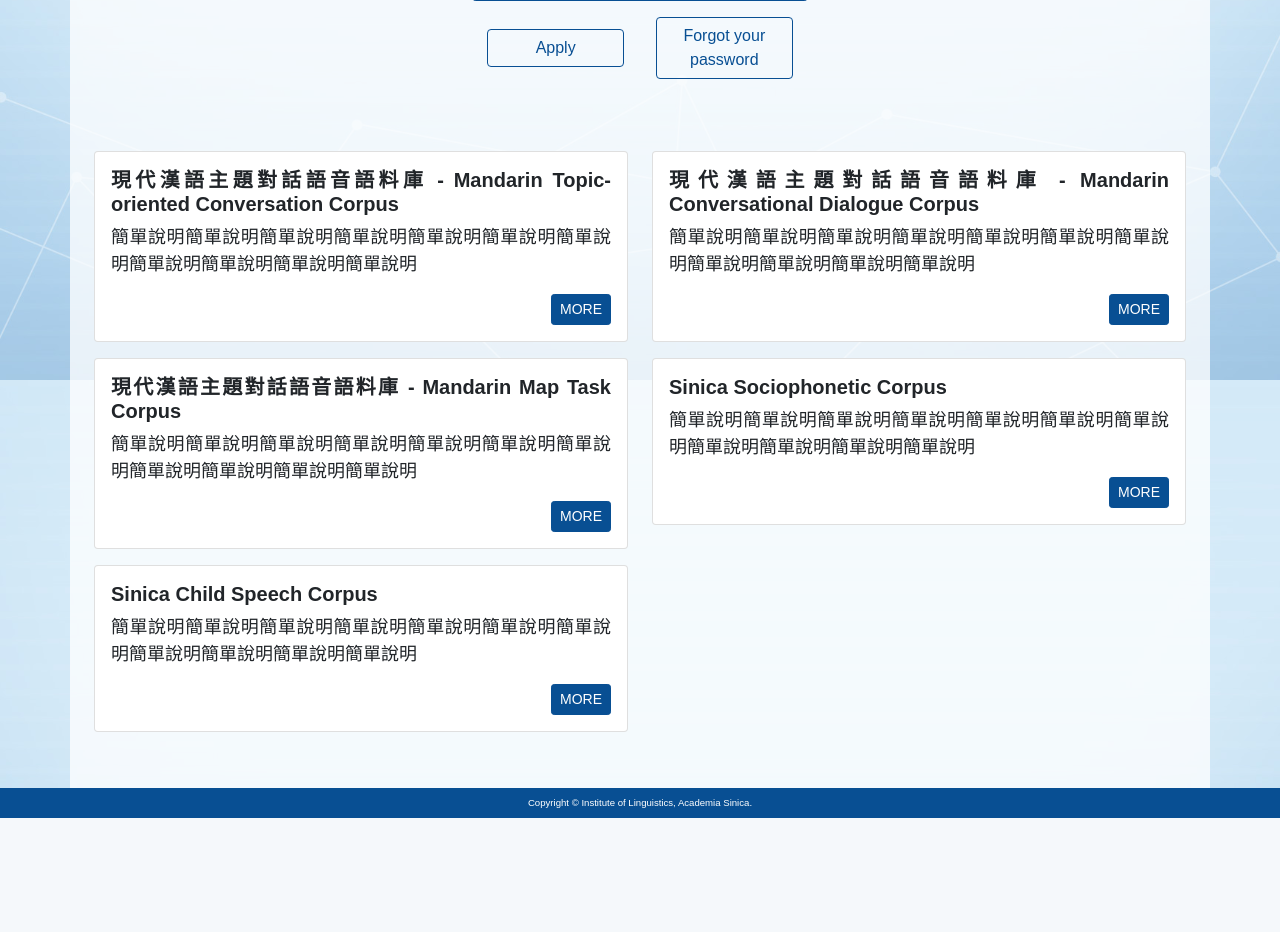
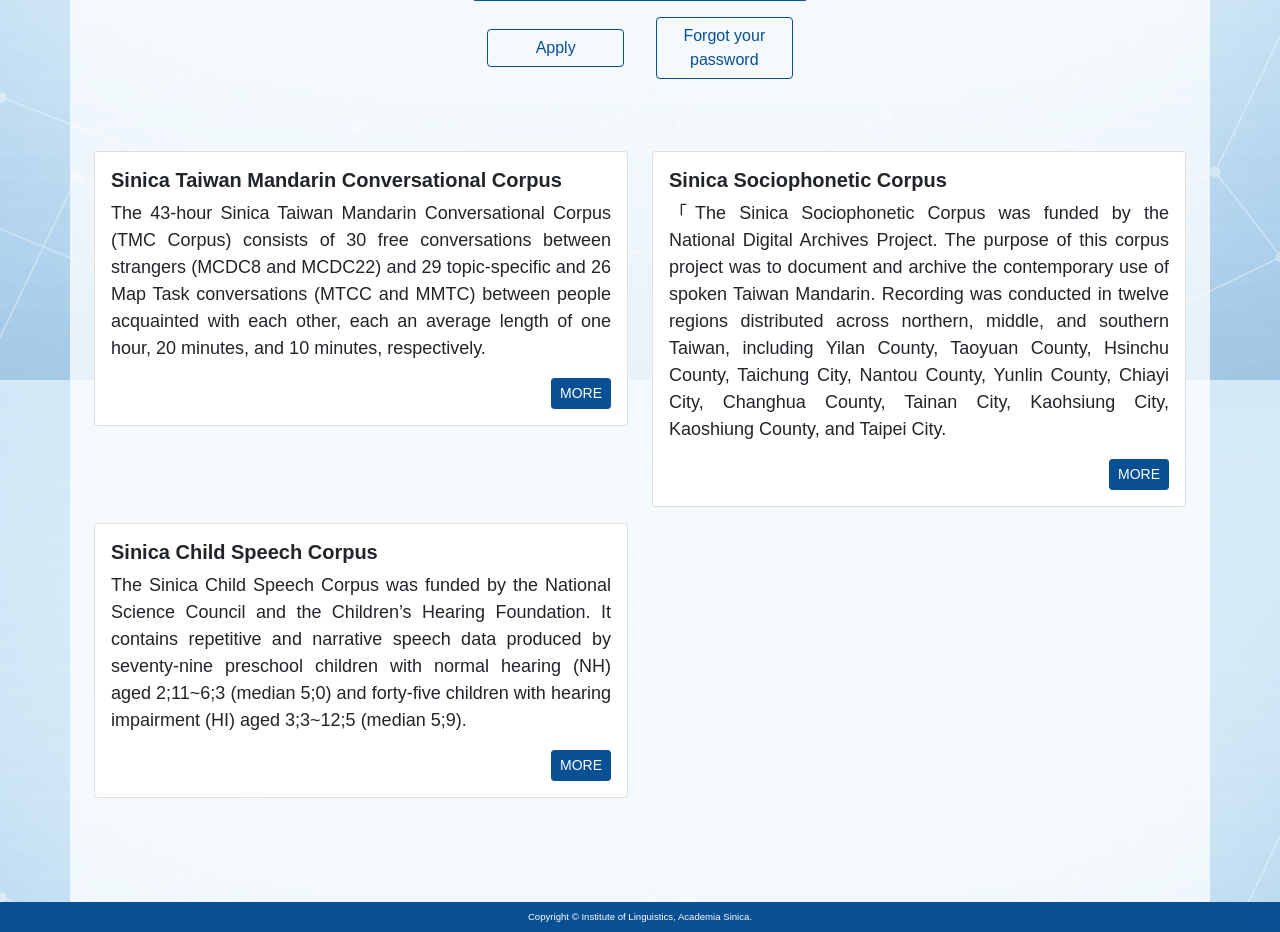
Before and after one commit to Eliana1105/dss-final-project, a Django app: page /signin_en/ in a window 1280 px wide. Shown: the part 420-1352 px from the top of the page. Before the commit the page ends 1238 px from the top, so only its background shows below. Run offline with Django 3.2, Linux system fonts and the light colour scheme; some libraries are stand-ins or nearby versions.

Commit message:
change for english page

```diff
--- a/templates/en/corpus_resource.html
+++ b/templates/en/corpus_resource.html
@@ -108,7 +108,7 @@
                             </h2>
                             <div id="resources-collapseTwo" class="accordion-collapse collapse" aria-labelledby="resources-headingTwo" data-bs-parent="#accordionResources">
                                 <div class="accordion-body">
-                                    <p>SPCCSD contains 3.5 hours of speech data with manually verified phone boundary information. Academic licenses can be issued via the Association for Computational Linguistics and Chinese Language Processing （<a href="https://www.aclclp.org.tw/use_mat.php#pad" target="_blank">https://www.aclclp.org.tw/use_mat.php#pad</a>）。</p>
+                                    <p>SPCCSD contains 3.5 hours of speech data with manually verified phone boundary information. Academic licenses can be issued via the Association for Computational Linguistics and Chinese Language Processing （<a href="https://www.aclclp.org.tw/use_mat_c.php#pad" target="_blank">https://www.aclclp.org.tw/use_mat_c.php#pad</a>）。</p>
                                 </div>
                             </div>
                         </div>
--- a/templates/en/signin.html
+++ b/templates/en/signin.html
@@ -106,37 +106,15 @@
                     </div>
                 </div>
 
-                <div class="content pb-5">
+                <div class="content pb-5 mb-5">
                     <div class="row">
                         <div class="col-lg-6">
                             <div class="card my-2">
                                 <div class="card-body">
-                                    <h5 class="card-title"><strong>現代漢語主題對話語音語料庫 - Mandarin Topic-oriented Conversation Corpus</strong></h5>
-                                    <p class="card-text">簡單說明簡單說明簡單說明簡單說明簡單說明簡單說明簡單說明簡單說明簡單說明簡單說明簡單說明</p>
+                                    <h5 class="card-title"><strong>Sinica Taiwan Mandarin Conversational Corpus</strong></h5>
+                                    <p class="card-text">The 43-hour Sinica Taiwan Mandarin Conversational Corpus (TMC Corpus) consists of 30 free conversations between strangers (MCDC8 and MCDC22) and 29 topic-specific and 26 Map Task conversations (MTCC and MMTC) between people acquainted with each other, each an average length of one hour, 20 minutes, and 10 minutes, respectively.</p>
                                     <div class="d-grid gap-2 d-md-flex justify-content-md-end">
-                                        <a href="intro1.html" class="btn btn-primary btn-sm">MORE</a>
-                                    </div>
-                                </div>
-                            </div>
-                        </div>
-                        <div class="col-lg-6">
-                            <div class="card my-2">
-                                <div class="card-body">
-                                    <h5 class="card-title"><strong>現代漢語主題對話語音語料庫 - Mandarin Conversational Dialogue Corpus</strong></h5>
-                                    <p class="card-text">簡單說明簡單說明簡單說明簡單說明簡單說明簡單說明簡單說明簡單說明簡單說明簡單說明簡單說明</p>
-                                    <div class="d-grid gap-2 d-md-flex justify-content-md-end">
-                                        <a href="intro2.html" class="btn btn-primary btn-sm">MORE</a>
-                                    </div>
-                                </div>
-                            </div>
-                        </div>
-                        <div class="col-lg-6">
-                            <div class="card my-2">
-                                <div class="card-body">
-                                    <h5 class="card-title"><strong>現代漢語主題對話語音語料庫 - Mandarin Map Task Corpus</strong></h5>
-                                    <p class="card-text">簡單說明簡單說明簡單說明簡單說明簡單說明簡單說明簡單說明簡單說明簡單說明簡單說明簡單說明</p>
-                                    <div class="d-grid gap-2 d-md-flex justify-content-md-end">
-                                        <a href="intro3.html" class="btn btn-primary btn-sm">MORE</a>
+                                        <a href="/corpus1_en" class="btn btn-primary btn-sm">MORE</a>
                                     </div>
                                 </div>
                             </div>
@@ -145,9 +123,9 @@
                             <div class="card my-2">
                                 <div class="card-body">
                                     <h5 class="card-title"><strong>Sinica Sociophonetic Corpus</strong></h5>
-                                    <p class="card-text">簡單說明簡單說明簡單說明簡單說明簡單說明簡單說明簡單說明簡單說明簡單說明簡單說明簡單說明</p>
+                                    <p class="card-text">「The Sinica Sociophonetic Corpus was funded by the National Digital Archives Project. The purpose of this corpus project was to document and archive the contemporary use of spoken Taiwan Mandarin. Recording was conducted in twelve regions distributed across northern, middle, and southern Taiwan, including Yilan County, Taoyuan County, Hsinchu County, Taichung City, Nantou County, Yunlin County, Chiayi City, Changhua County, Tainan City, Kaohsiung City, Kaoshiung County, and Taipei City. </p>
                                     <div class="d-grid gap-2 d-md-flex justify-content-md-end">
-                                        <a href="intro4.html" class="btn btn-primary btn-sm">MORE</a>
+                                        <a href="/corpus2_en" class="btn btn-primary btn-sm">MORE</a>
                                     </div>
                                 </div>
                             </div>
@@ -156,9 +134,9 @@
                             <div class="card my-2">
                                 <div class="card-body">
                                     <h5 class="card-title"><strong>Sinica Child Speech Corpus</strong></h5>
-                                    <p class="card-text">簡單說明簡單說明簡單說明簡單說明簡單說明簡單說明簡單說明簡單說明簡單說明簡單說明簡單說明</p>
+                                    <p class="card-text">The Sinica Child Speech Corpus was funded by the National Science Council and the Children’s Hearing Foundation. It contains repetitive and narrative speech data produced by seventy-nine preschool children with normal hearing (NH) aged 2;11~6;3 (median 5;0) and forty-five children with hearing impairment (HI) aged 3;3~12;5 (median 5;9). </p>
                                     <div class="d-grid gap-2 d-md-flex justify-content-md-end">
-                                        <a href="intro5.html" class="btn btn-primary btn-sm">MORE</a>
+                                        <a href="/corpus3_en" class="btn btn-primary btn-sm">MORE</a>
                                     </div>
                                 </div>
                             </div>
```
Also changed, not shown: 2 other files.
